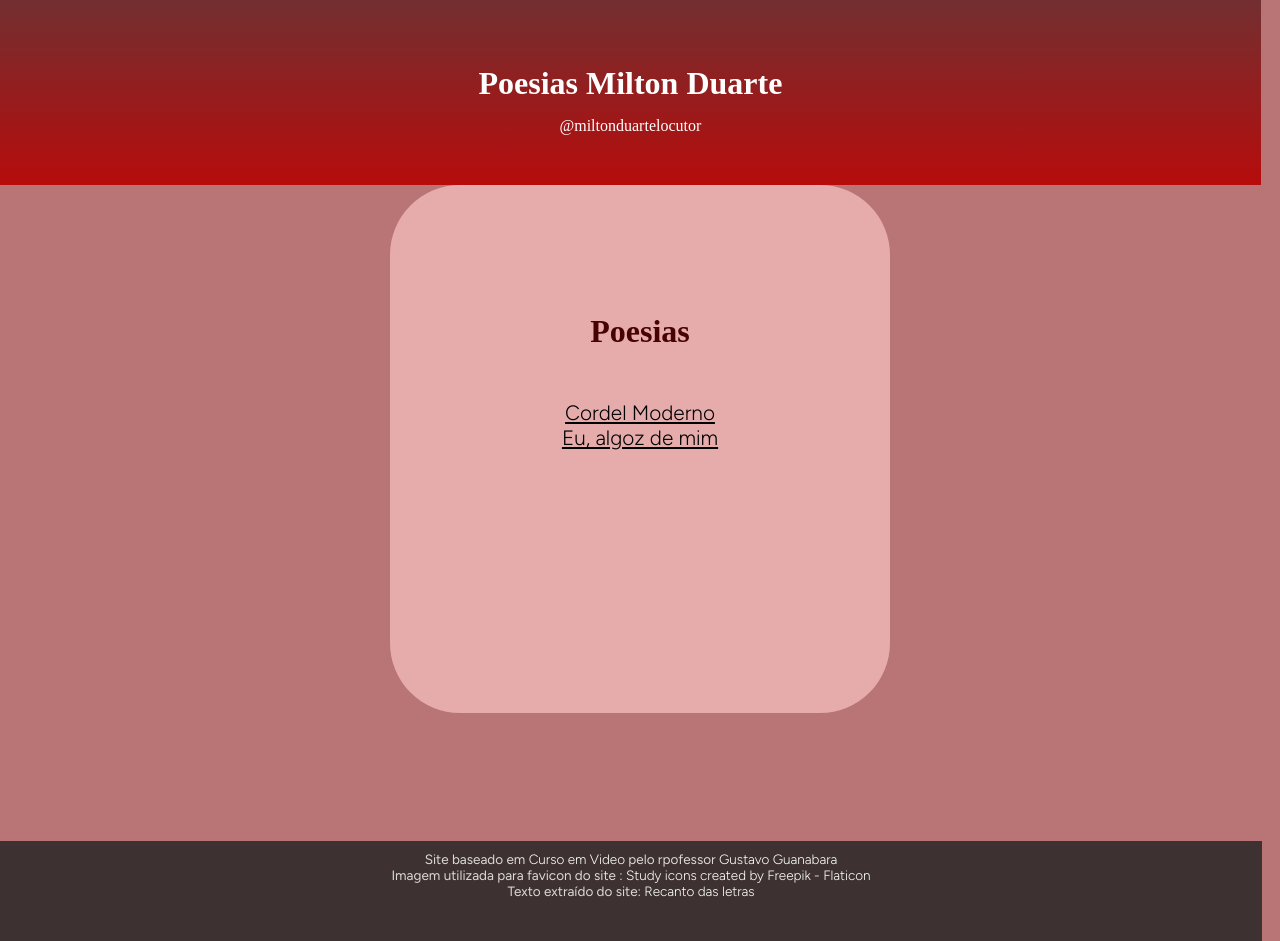
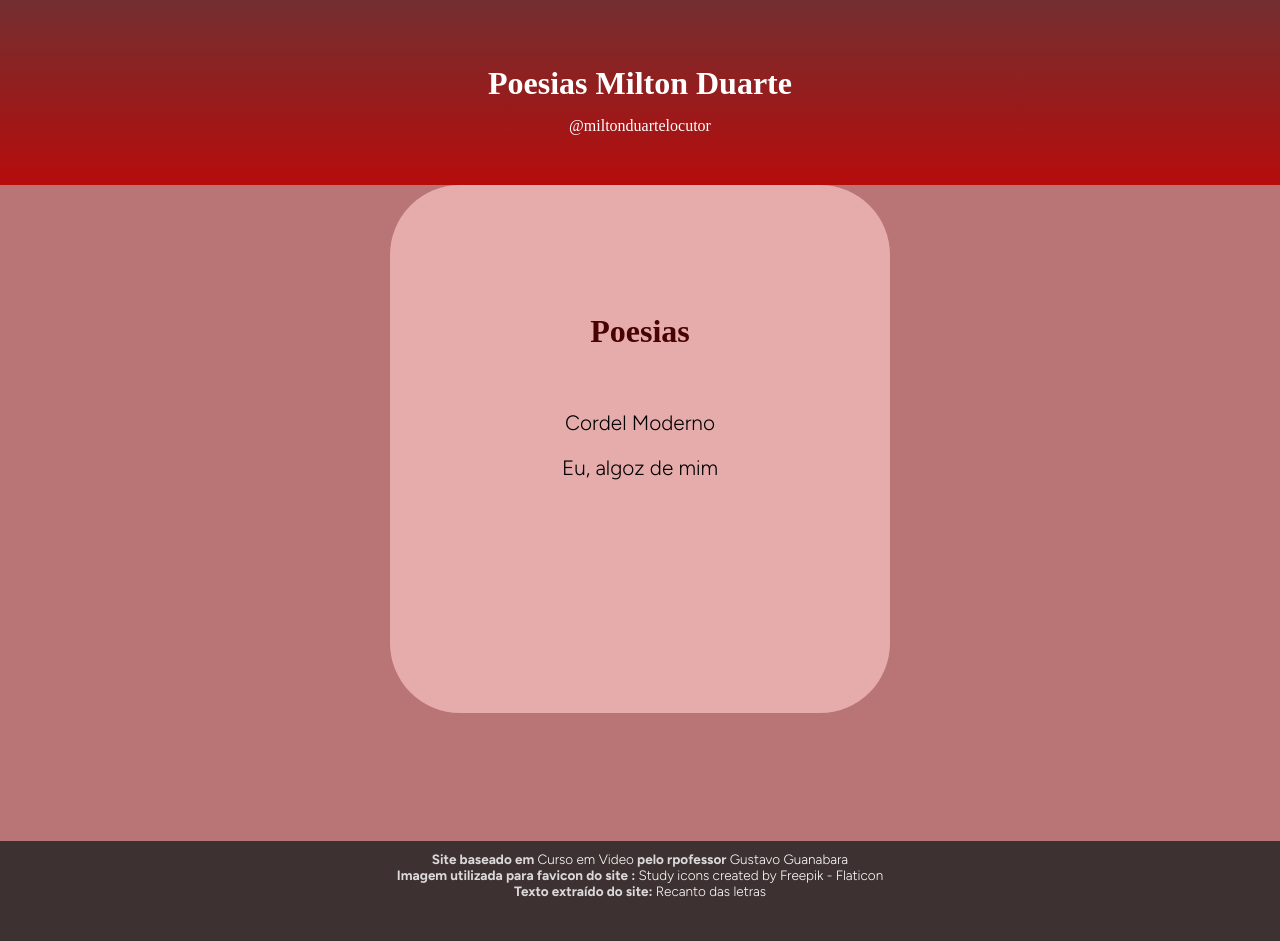
Before and after one commit to biel-444/Projeto-3, a plain HTML site: page index.html in a window 1280 px wide. Drawn offline with Linux system fonts and the light colour scheme; a web font is replaced by a local one.

Commit message:
Update estilo-home.css

```diff
--- a/styles/estilo-home.css
+++ b/styles/estilo-home.css
@@ -12,7 +12,7 @@ body{
 }
 header{
     background-image:linear-gradient(to bottom, rgba(93, 25, 27, 0.763), rgb(182, 12, 12));
-    width: 98.5vw;
+    min-width:98.5vw;
     padding: 50px 0px 50px 0px;
 }
 header h1{
@@ -33,7 +33,7 @@ section{
     text-align: center;
     max-width: 500px;
     min-height: 400px;
-    box-shadow: 1px 2px 1px 2px 10px black;
+    box-shadow: 8px 9px 1px 2px 10px rgba(133, 1, 1, 0.362);
     border-radius: 70px;
 
 }
@@ -48,10 +48,13 @@ ul a{
     font-weight: lighter;
     font-size: 1.3em;
     font-family:'Figtree', sans-serif;
-
+    text-decoration: none;
+}
+li{
+    padding: 10px 0px;
 }
 ul a:hover{
-    text-decoration: none;
+    text-decoration: underline;
     color: brown;
 }
 p>a{
@@ -68,7 +71,7 @@ footer{
     color: rgba(255, 255, 255, 0.817);
     font-size: 1.3em;
     padding: 10px 0px 10px 0px;
-    width: 98.6vw;
+    min-width: 98.6vw;
     height: 10vh;
     text-align: center;
     margin-top: 10%;
@@ -76,7 +79,7 @@ footer{
 footer p{
     font-size: 0.65em;
     font-family: 'Figtree',sans-serif;
-    font-weight: normal;
+    font-weight: bold;
 }
 footer p>a{
     font-weight: 100;
```
